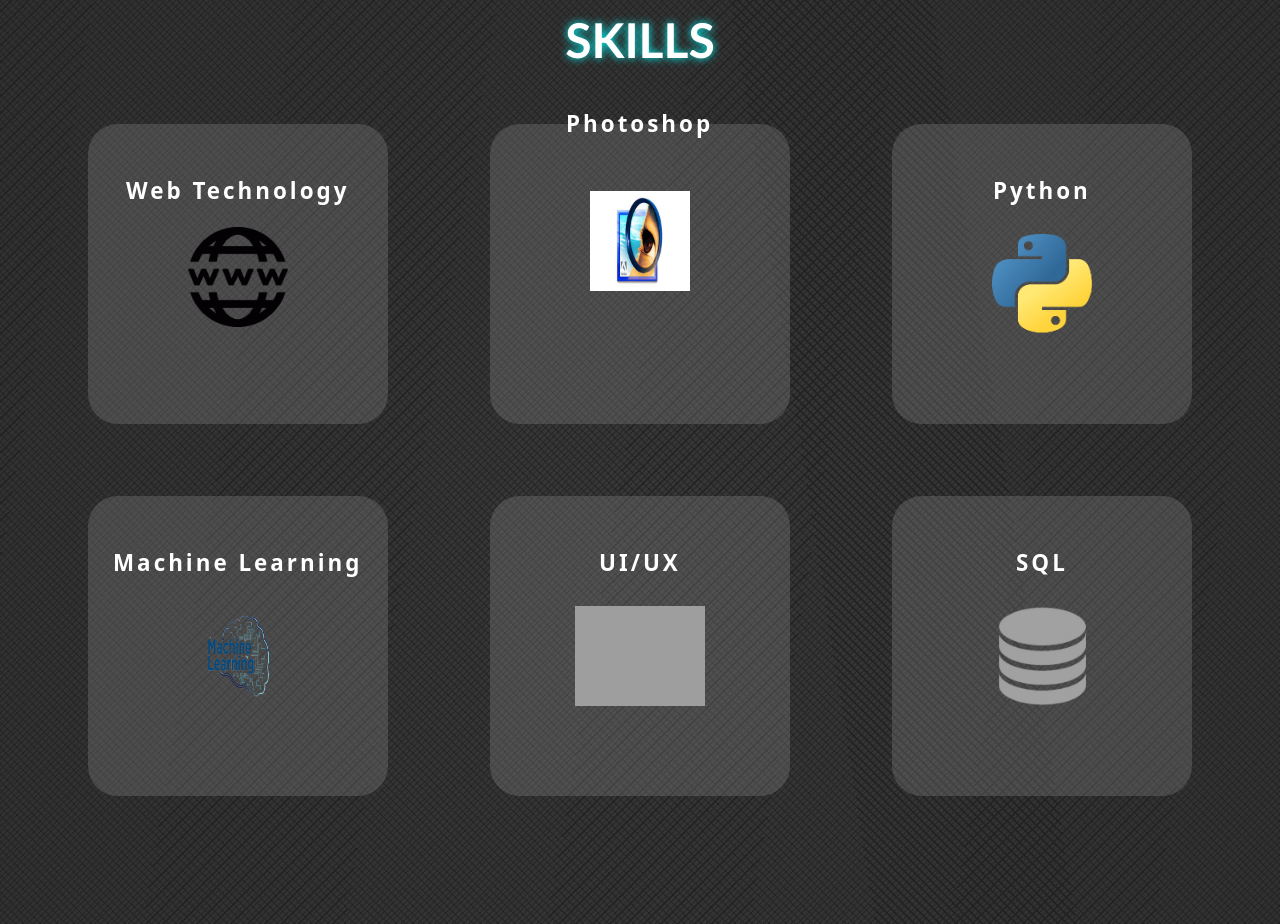
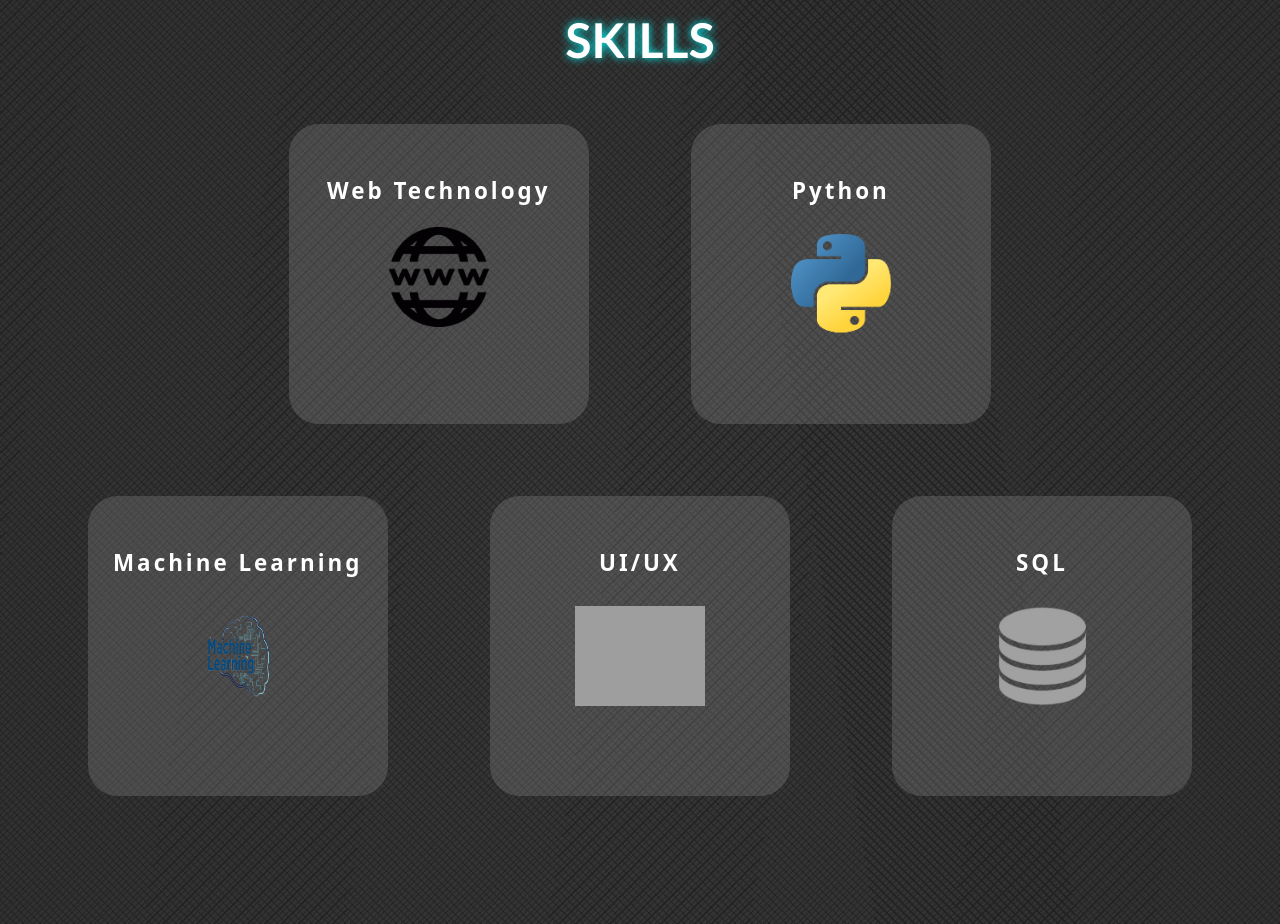
Before and after one commit to dhanalakshmimuniyappan/My-portfolio, a plain HTML site: page index.html in a window 1280 px wide. Shown: the part 1878-2802 px from the top of the page. Drawn offline with nearby package versions, Linux system fonts and the light colour scheme; grey boxes are pictures that could not be loaded.

Commit message:
index.html

```diff
--- a/index.html
+++ b/index.html
@@ -138,10 +138,10 @@
                 <p>Web Technology</p>
                 <a href="https://www.geeksforgeeks.org/web-technology/" target="_blank"><img  class="row1" src="Web tect.png" alt="" style="position: relative; top: 100px; right: 80px;"></a>
             </div>
-             <div class="rows 2">
+<!--              <div class="rows 2">
                 <p>Photoshop</p><br><br><br><br>
                 <a href="photoshop.adobe.com"><img src="photoshop.jpeg" alt=""></a>
-            </div>
+            </div>  -->
             <div class="rows 3">
                 <p>Python</p>
                 <a href="https://www.fullstackpython.com/" target="_blank"><img src="python.png
```
